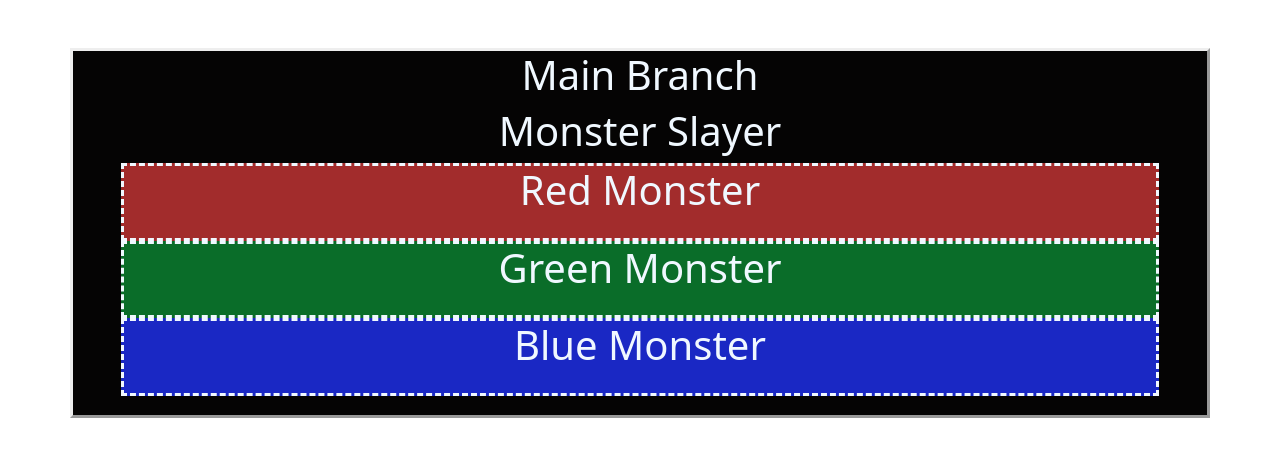
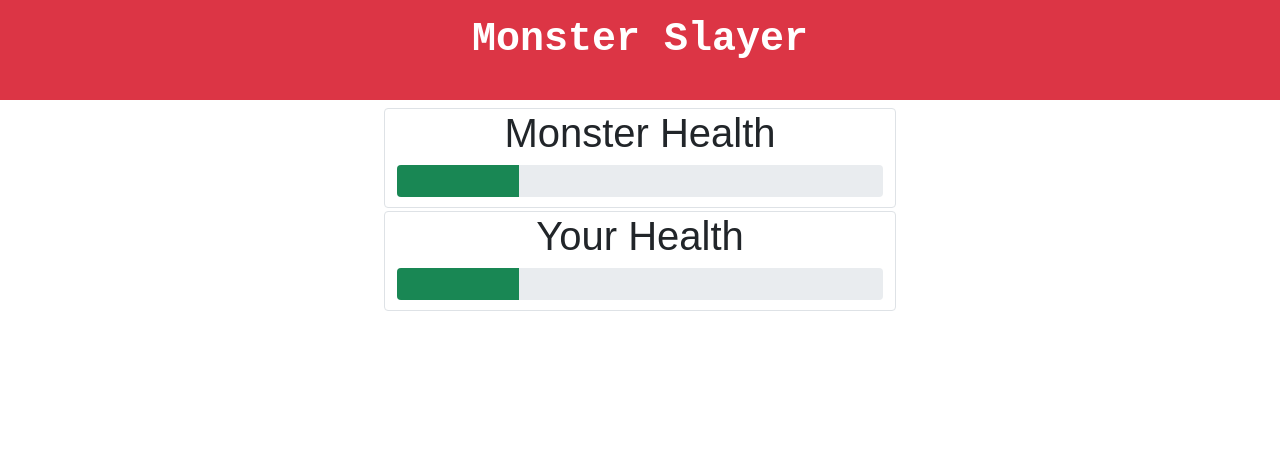
Before and after one commit to SauravRana19/Demon_Slayer, a Vue app: page / in a window 1280 px wide. Shown: the top 456 px of the page. Built offline with nearby package versions, Linux system fonts and the light colour scheme.

Commit message:
create two col with progress Bar

```diff
--- a/src/components/monsterslayer.vue
+++ b/src/components/monsterslayer.vue
@@ -1,17 +1,40 @@
 <template>
-  <div class="container mt-5 px-5 p header">
-    <h1>Main Branch</h1>
+  <div class="container-fluid">
     <div class="row">
-      <h1>Monster Slayer</h1>
-    </div>
-    <div class="RedMonster">
-      <h1>Red Monster</h1>
-    </div>
-    <div class="GreenMonster">
-      <h1>Green Monster</h1>
-    </div>
-    <div class="BlueMonster">
-      <h1>Blue Monster</h1>
+      <h1 class="bg-danger text-white text-center monsterslayerDiv p-3">
+        Monster Slayer
+      </h1>
+      <div
+        class="col-12 monsterhealthDiv text-center border rounded"
+      >
+        <h1>Monster Health</h1>
+        <div class="progress">
+          <div
+            class="progress-bar bg-success"
+            role="progressbar"
+            style="width: 25%"
+            aria-valuenow="25"
+            aria-valuemin="0"
+            aria-valuemax="100"
+          ></div>
+        </div>
+      </div>
+      <div
+        class="col-12 yourhealthDiv text-center border rounded"
+      >
+        <h1>Your Health</h1>
+        <div class="progress progressbar">
+          <div
+            class="progress-bar bg-success"
+            role="progressbar"
+            style="width: 25%"
+            aria-valuenow="25"
+            aria-valuemin="0"
+            aria-valuemax="100"
+          ></div>
+        </div>
+      </div>
+      <div class="RedMonster"></div>
     </div>
   </div>
 </template>
@@ -21,40 +44,27 @@ export default {
   data() {},
 };
 </script>
-<style scoped>
-.header {
-  background-color: rgb(5, 4, 4);
-  border-style: outset;
-  position: relative;
-  text-align: center;
-  color: aliceblue;
-  padding-bottom: 1.5%;
+<style>
+.monsterslayerDiv {
+  height: 100px;
+  font-weight: bold;
+  font-family: monospace;
 }
-.RedMonster {
-  border-style: dashed;
-  background-color: rgb(162, 44, 44);
-  position: relative;
-  text-align: center;
-  color: aliceblue;
-  padding-bottom: 1.5%;
+.monsterhealthDiv {
+  margin: 0 0 0 30%;
+  height: 100px;
+  width: 40% !important ;
+  font-weight: bold;
+  font-family: fantasy;
 }
-.GreenMonster {
-  border-style: dashed;
-  background-color: rgb(10, 109, 41);
-  position: relative;
-  text-align: center;
-  color: aliceblue;
-  padding-bottom: 1.5%;
+.yourhealthDiv {
+  margin: 0.2% 0% 0% 30% !important;
+  height: 100px;
+  width: 40% !important;
+  font-weight: bold;
+  font-family: fantasy;
 }
-.BlueMonster{
-  border-style: dashed;
-  background-color: rgb(26, 40, 196);
-  position: relative;
-  text-align: center;
-  color: aliceblue;
-  padding-bottom: 1.5%;
-}
-.row {
-  padding-top: -5%;
+.progress {
+  height: 2rem !important;
 }
 </style>
```
Also changed, not shown: src/assets/GameExample.png (added).
